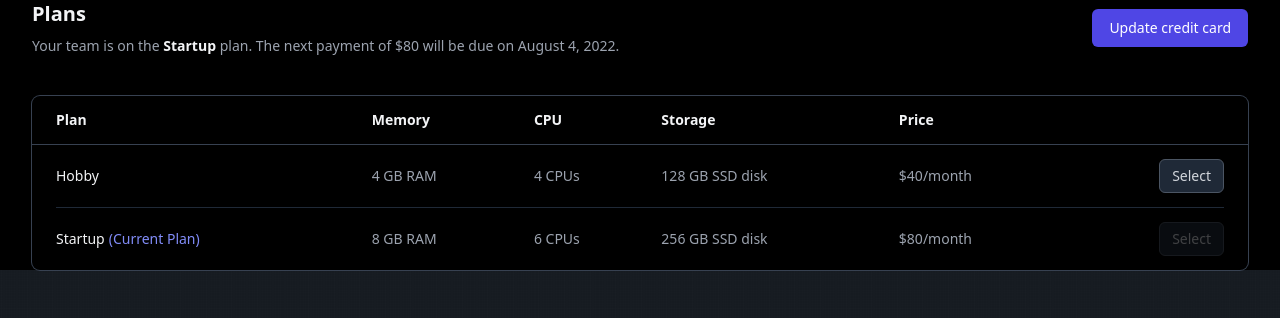
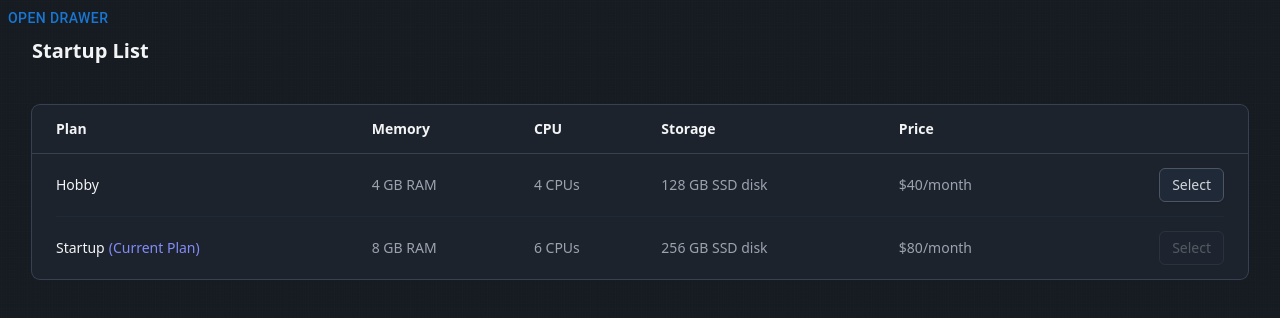
Before and after one commit to gautam-4/eir-dashboard, a Next.js app: page /dashboard in a window 1280 px wide. Shown: the top 318 px of the page. Built offline with nearby package versions, Linux system fonts and the light colour scheme.

Commit message:
add sidebar

```diff
--- /dev/null
+++ b/app/dashboard/layout.jsx
@@ -0,0 +1,10 @@
+import Sidebar from "@/components/sidebar"
+
+export default function layout({ children }) {
+    return (
+        <>
+            <Sidebar/>
+            {children}
+        </>
+    )
+}
--- a/app/dashboard/page.jsx
+++ b/app/dashboard/page.jsx
@@ -26,25 +26,15 @@ function classNames(...classes) {
 
 export default function StartupList() {
   return (
-    <div className="px-4 sm:px-6 lg:px-8 bg-black text-gray-100">
+    <div className="px-4 sm:px-6 lg:px-8 text-gray-100">
       <div className="sm:flex sm:items-center">
         <div className="sm:flex-auto">
-          <h1 className="text-xl font-semibold text-gray-100">Plans</h1>
-          <p className="mt-2 text-sm text-gray-400">
-            Your team is on the <strong className="font-semibold text-gray-100">Startup</strong> plan. The next payment
-            of $80 will be due on August 4, 2022.
-          </p>
+          <h1 className="text-xl font-semibold text-gray-100">Startup List</h1>
+
         </div>
-        <div className="mt-4 sm:mt-0 sm:ml-16 sm:flex-none">
-          <button
-            type="button"
-            className="inline-flex items-center justify-center rounded-md border border-transparent bg-indigo-600 px-4 py-2 text-sm font-medium text-white shadow-sm hover:bg-indigo-700 focus:outline-none focus:ring-2 focus:ring-indigo-500 focus:ring-offset-2 sm:w-auto"
-          >
-            Update credit card
-          </button>
-        </div>
+
       </div>
-      <div className="-mx-4 mt-10 ring-1 ring-gray-700 sm:-mx-6 md:mx-0 md:rounded-lg">
+      <div className="-mx-4 mt-10 ring-1 ring-gray-700 sm:-mx-6 md:mx-0 md:rounded-lg secondary_color">
         <table className="min-w-full divide-y divide-gray-700">
           <thead>
             <tr>
--- /dev/null
+++ b/components/sidebar.jsx
@@ -0,0 +1,66 @@
+"use client"
+
+import * as React from 'react';
+import Box from '@mui/material/Box';
+import Drawer from '@mui/material/Drawer';
+import Button from '@mui/material/Button';
+import List from '@mui/material/List';
+import Divider from '@mui/material/Divider';
+import ListItem from '@mui/material/ListItem';
+import ListItemButton from '@mui/material/ListItemButton';
+import ListItemIcon from '@mui/material/ListItemIcon';
+import ListItemText from '@mui/material/ListItemText';
+import InboxIcon from '@mui/icons-material/MoveToInbox';
+import MailIcon from '@mui/icons-material/Mail';
+
+export default function TemporaryDrawer() {
+  const [open, setOpen] = React.useState(false);
+
+  const toggleDrawer = (newOpen) => () => {
+    setOpen(newOpen);
+  };
+
+  const DrawerList = (
+    <Box
+      sx={{ width: 250 }}
+      role="presentation"
+      onClick={toggleDrawer(false)}
+      className="secondary_color h-full text-white"
+    >
+      <List>
+        {['Startups', 'Drafts'].map((text, index) => (
+          <ListItem key={text} disablePadding>
+            <ListItemButton className="hover:bg-gray-700">
+              <ListItemIcon className="text-white">
+                {index % 2 === 0 ? <InboxIcon /> : <MailIcon />}
+              </ListItemIcon>
+              <ListItemText primary={text} />
+            </ListItemButton>
+          </ListItem>
+        ))}
+      </List>
+      <Divider className="bg-gray-700" />
+      <List>
+        {['Trash', 'Settings'].map((text, index) => (
+          <ListItem key={text} disablePadding>
+            <ListItemButton className="hover:bg-gray-700">
+              <ListItemIcon className="text-white">
+                {index % 2 === 0 ? <InboxIcon /> : <MailIcon />}
+              </ListItemIcon>
+              <ListItemText primary={text} />
+            </ListItemButton>
+          </ListItem>
+        ))}
+      </List>
+    </Box>
+  );
+
+  return (
+    <div>
+      <Button onClick={toggleDrawer(true)} className="text-white bg-secondary_color hover:bg-gray-700">Open drawer</Button>
+      <Drawer open={open} onClose={toggleDrawer(false)}>
+        {DrawerList}
+      </Drawer>
+    </div>
+  );
+}
```
Also changed, not shown: package.json (+6 -2 lines), components/navbar.jsx (added), 1 other file (tests, documents, lock files or other folders).
